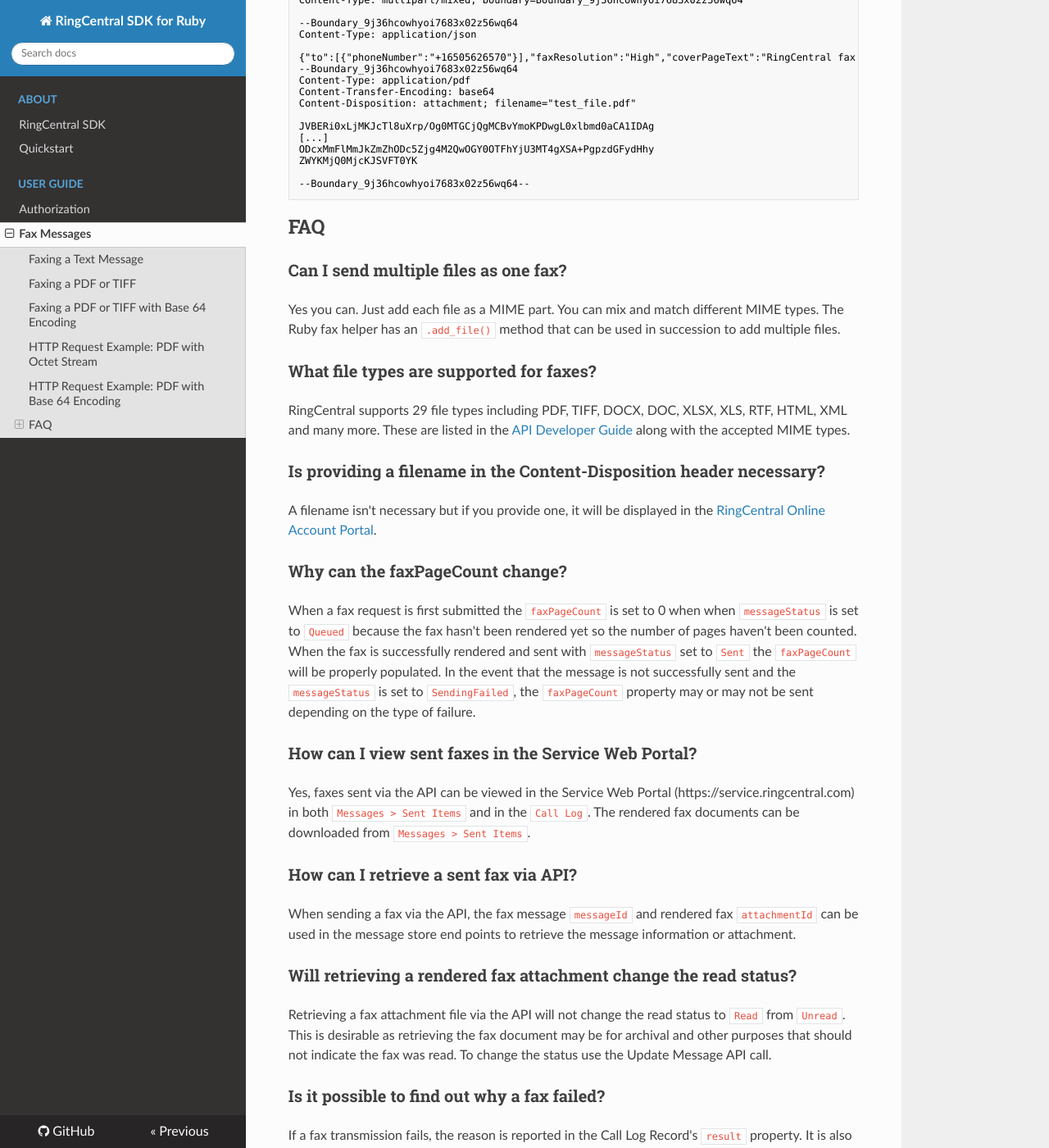
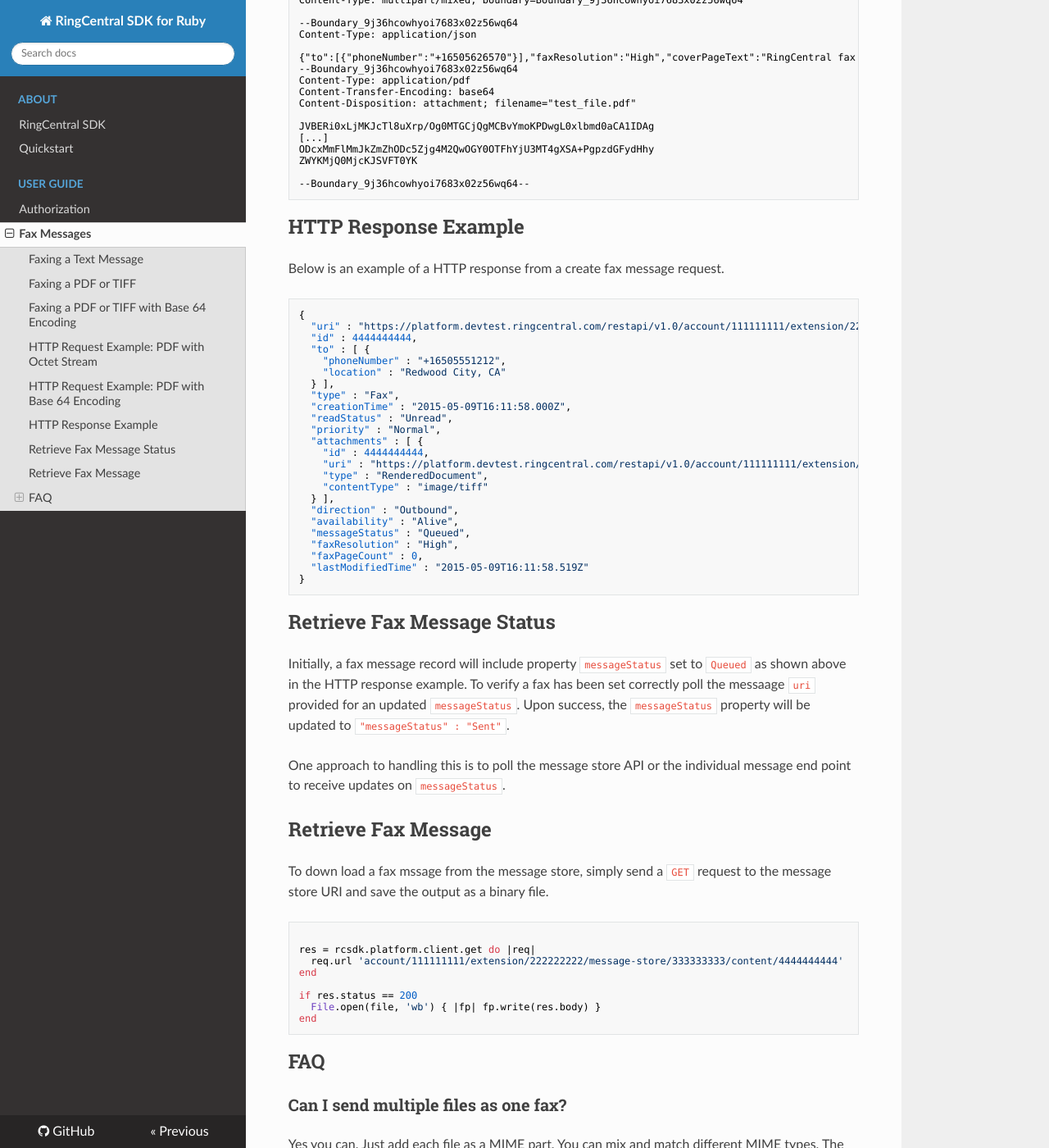
Before and after one commit to grokify/ringcentral-sdk-ruby, an MkDocs documentation site: the page built from docs/usage/messages/Fax-Messages.md, in a window 1280 px wide and 1400 px high, scrolled down 2208 px. Shown: the whole window at 82% size. Built offline with MkDocs 1.6.1, drawn with Linux system fonts in a browser that asks for light colours; nearby versions of some CDN libraries; old or Windows-style settings are respelled for this version of MkDocs.

Commit message:
update fax FAQ

````diff
--- a/docs/usage/messages/Fax-Messages.md
+++ b/docs/usage/messages/Fax-Messages.md
@@ -135,6 +135,58 @@
 --Boundary_9j36hcowhyoi7683x02z56wq64--
 ```
 
+## HTTP Response Example
+
+Below is an example of a HTTP response from a create fax message request.
+
+```json
+{
+  "uri" : "https://platform.devtest.ringcentral.com/restapi/v1.0/account/111111111/extension/222222222/message-store/333333333",
+  "id" : 4444444444,
+  "to" : [ {
+    "phoneNumber" : "+16505551212",
+    "location" : "Redwood City, CA"
+  } ],
+  "type" : "Fax",
+  "creationTime" : "2015-05-09T16:11:58.000Z",
+  "readStatus" : "Unread",
+  "priority" : "Normal",
+  "attachments" : [ {
+    "id" : 4444444444,
+    "uri" : "https://platform.devtest.ringcentral.com/restapi/v1.0/account/111111111/extension/222222222/message-store/333333333/content/4444444444",
+    "type" : "RenderedDocument",
+    "contentType" : "image/tiff"
+  } ],
+  "direction" : "Outbound",
+  "availability" : "Alive",
+  "messageStatus" : "Queued",
+  "faxResolution" : "High",
+  "faxPageCount" : 0,
+  "lastModifiedTime" : "2015-05-09T16:11:58.519Z"
+}
+```
+
+## Retrieve Fax Message Status
+
+Initially, a fax message record will include property `messageStatus` set to `Queued` as shown above in the HTTP response example. To verify a fax has been set correctly poll the messaage `uri` provided for an updated `messageStatus`. Upon success, the `messageStatus` property will be updated to `"messageStatus" : "Sent"`.
+
+One approach to handling this is to poll the message store API or the individual message end point to receive updates on `messageStatus`.
+
+## Retrieve Fax Message
+
+To down load a fax mssage from the message store, simply send a `GET` request to the message store URI and save the output as a binary file.
+
+```ruby
+
+res = rcsdk.platform.client.get do |req|
+  req.url 'account/111111111/extension/222222222/message-store/333333333/content/4444444444'
+end
+
+if res.status == 200
+  File.open(file, 'wb') { |fp| fp.write(res.body) }
+end
+```
+
 ## FAQ
 
 ### Can I send multiple files as one fax?
````
